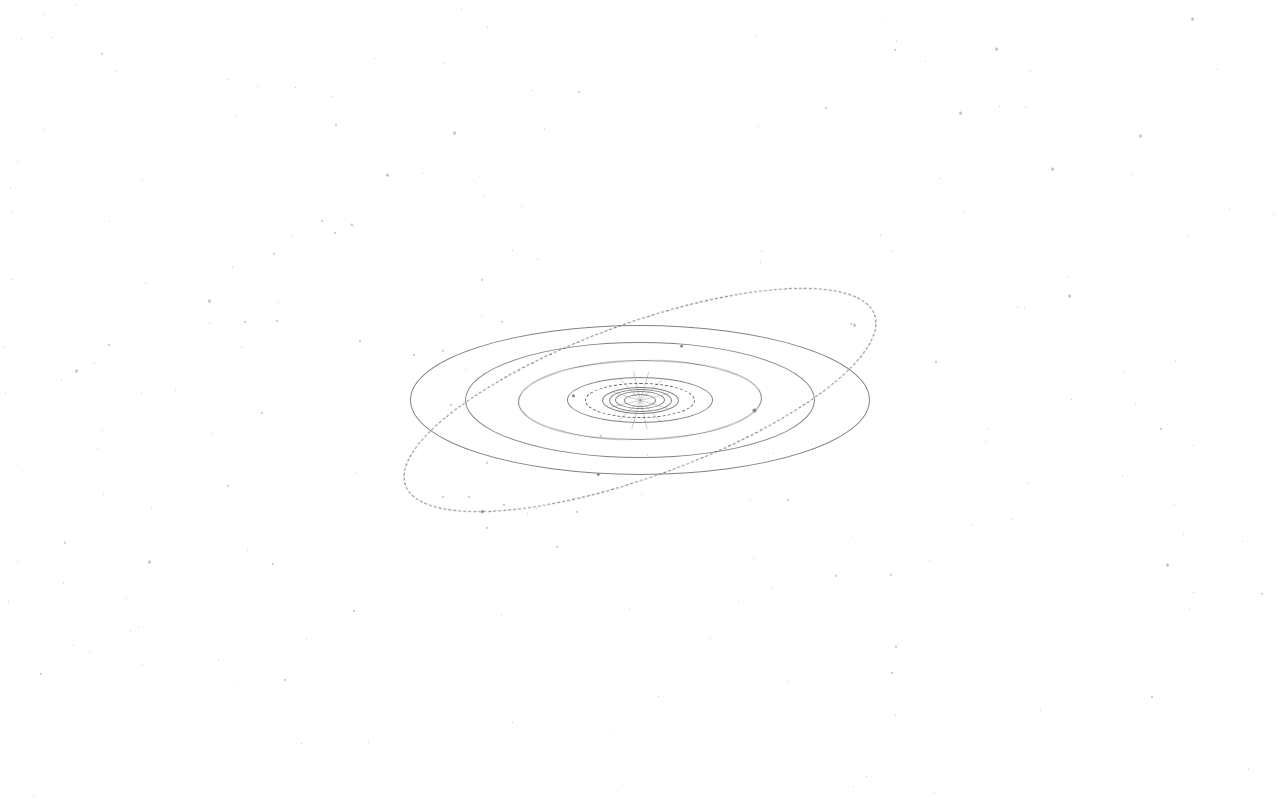
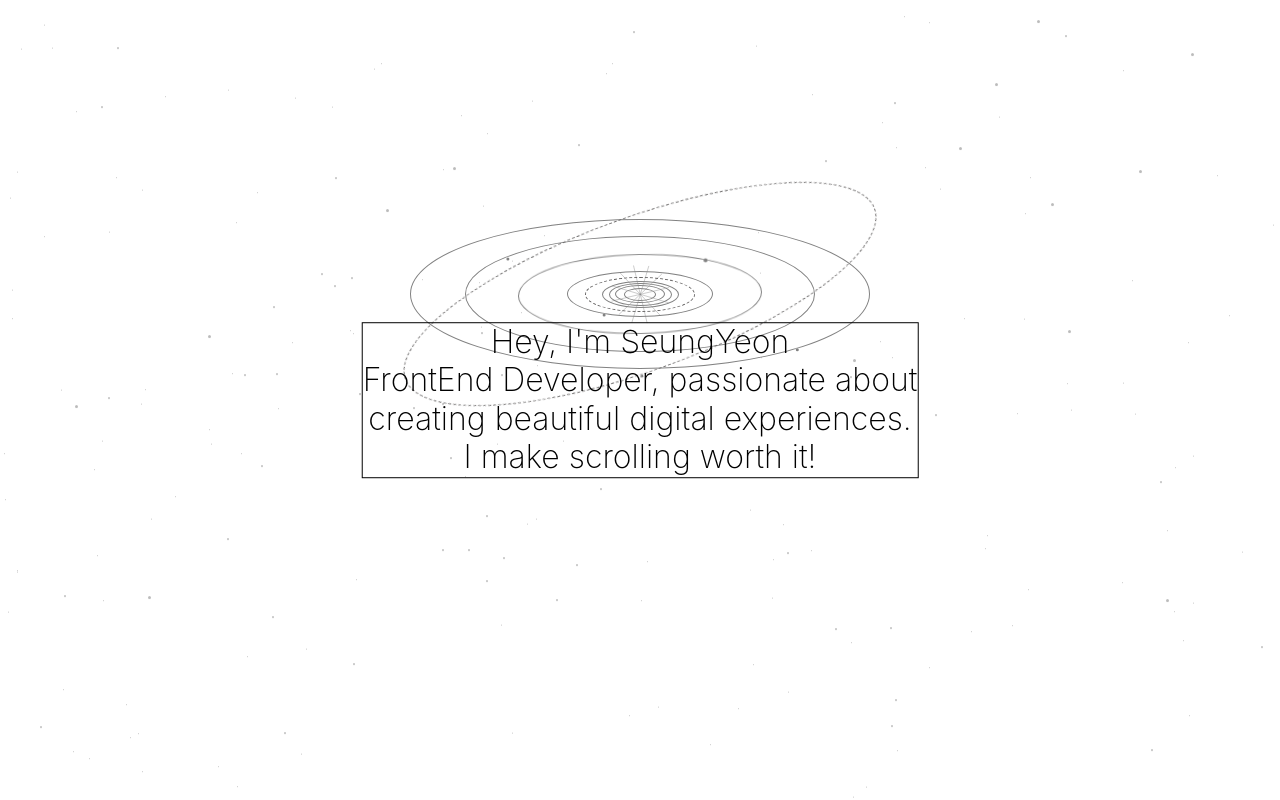
Before and after one commit to jliliflora/portfolio2024, a React (Create React App) app: page / in a window 1280 px wide. Built offline with nearby package versions, Linux system fonts and the light colour scheme.

Commit message:
메인 디자인 추가

```diff
--- a/src/App.tsx
+++ b/src/App.tsx
@@ -13,12 +13,29 @@ const Wrapper = styled(motion.div)`
   overflow: hidden;
   position: relative;
 `;
+const Title = styled(motion.h1)`
+  position: absolute;
+  top: 50%; /* 부모 요소의 세로 중앙 */
+  left: 50%; /* 부모 요소의 가로 중앙 */
+  transform: translate(-50%, -50%); /* 요소 크기의 절반만큼 이동 */
+  border: 1px solid black;
+  font-size: 32px;
+  text-align: center;
+`;
 
 function App() {
   return (
     <Wrapper>
       <SectionBg />
       <OrbitAni />
+      <Title>
+        Hey, I'm SeungYeon
+        <br />
+        FrontEnd Developer, passionate about
+        <br />
+        creating beautiful digital experiences.
+        <br />I make scrolling worth it!
+      </Title>
     </Wrapper>
   );
 }
--- a/src/components/OrbitAni.tsx
+++ b/src/components/OrbitAni.tsx
@@ -5,6 +5,11 @@ import Planet002 from "./planets/Planet002";
 import Planet003 from "./planets/Planet003";
 import Planet004 from "./planets/Planet004";
 import Planet005 from "./planets/Planet005";
+
+const OrbitWrapper = styled.div`
+  position: absolute;
+  top: 18vh;
+`;
 
 const OrbitContainer = styled(motion.div)`
   width: 600px;
@@ -73,6 +78,7 @@ const lastOrbitVariants = {
 
 function OrbitAni() {
   return (
+    <OrbitWrapper>
       <OrbitContainer variants={conVariants} initial="start" animate="end">
         <Svg
           xmlns="http://www.w3.org/2000/svg"
@@ -146,6 +152,7 @@ function OrbitAni() {
           <Planet005 />
         </Orbit>
       </OrbitContainer>
+    </OrbitWrapper>
   );
 }
 
--- a/src/index.tsx
+++ b/src/index.tsx
@@ -4,7 +4,8 @@ import App from "./App";
 import { createGlobalStyle } from "styled-components";
 
 const GlobalStyle = createGlobalStyle`
-@import url('https://fonts.googleapis.com/css2?family=Source+Sans+Pro:wght@300;400&display=swap');
+@import url('https://fonts.googleapis.com/css2?family=Inter:ital,opsz,wght@0,14..32,100..900;1,14..32,100..900&display=swap');
+
 html, body, div, span, applet, object, iframe,
 h1, h2, h3, h4, h5, h6, p, blockquote, pre,
 a, abbr, acronym, address, big, cite, code,
@@ -56,8 +57,10 @@ table {
   box-sizing: border-box;
 }
 body {
-  font-weight: 300;
-  font-family: 'Source Sans Pro', sans-serif;
+  font-family: "Inter", sans-serif;
+  font-optical-sizing: auto;
+  font-weight: 200;
+  font-style: normal;
   color:black;
   line-height: 1.2;
   //background:linear-gradient(135deg,#e09,#d0e);
```
Lines whose indentation alone changed are shown as unchanged.
